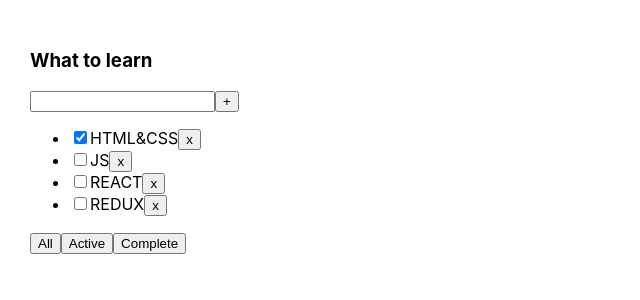
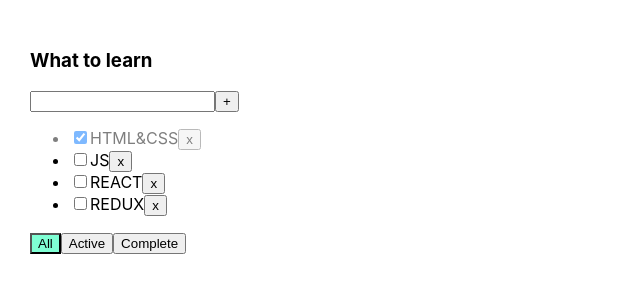
Before and after one commit to AltyAlty/react-project-todo-list, a React (Create React App) app: page / in a window 1280 px wide. Shown: the top 300 px of the page, without its empty margins (0-640 px from the left). Built offline with nearby package versions, Linux system fonts and the light colour scheme.

Commit message:
improve ui a little bit

```diff
--- a/src/App.css
+++ b/src/App.css
@@ -6,3 +6,19 @@
 .App > div {
     margin-right: 50px;
 }
+
+.error {
+    border: 1px solid red;
+}
+
+.error-message {
+    color: red;
+}
+
+.active-filter {
+    background-color: aquamarine;
+}
+
+.is-done {
+    opacity: 0.5;
+}
--- a/src/App.tsx
+++ b/src/App.tsx
@@ -36,6 +36,19 @@
         setTasks(newTasks);
     };
 
+    function changeTaskStatus(taskID: string, isDone: boolean) {
+        let task = tasks.find((t) => t.id === taskID);
+
+        if (task) {
+            task.isDone = isDone;
+        }
+
+        /*При помощи "..." делаем деструктуризацию массива, то кладем в новый массив элементы
+        * другого уже существующего массива, чтобы потом передать новый массив в "setTasks()", так как
+        * только в этом случае хук "useState()" зарегистрирует изменение и сделает ререндер.*/
+        setTasks([...tasks]);
+    };
+
     function changeFilter(value: FilterValuesType) {
         setFilter(value);
     };
@@ -62,6 +75,8 @@
                 removeTasks={removeTask}
                 changeFilter={changeFilter}
                 addTask={addTask}
+                changeTaskStatus={changeTaskStatus}
+                filter={filter}
             />
         </div>
     );
--- a/src/Todolist.tsx
+++ b/src/Todolist.tsx
@@ -13,16 +13,21 @@
     removeTasks: (id: string) => void
     changeFilter: (value: FilterValuesType) => void
     addTask: (title: string) => void
+    changeTaskStatus: (taskID: string, isDone: boolean) => void
+    filter: FilterValuesType
 };
 
 export const Todolist = (props: PropsType) => {
     let [newTaskTitle, setNewTaskTitle] = useState<string>('');
+    let [inputError, setInputError] = useState<string | null>(null);
 
     const onNewTitleChangeHandler = (e: ChangeEvent<HTMLInputElement>) => {
         setNewTaskTitle(e.currentTarget.value);
     };
 
     const onKeyPressHandler = (e: KeyboardEvent<HTMLInputElement>) => {
+        setInputError(null);
+
         if (e.ctrlKey === true && e.charCode === 13) {
             props.addTask(newTaskTitle);
             setNewTaskTitle('');
@@ -30,8 +35,13 @@
     };
 
     const addTask = () => {
-        props.addTask(newTaskTitle);
-        setNewTaskTitle('');
+        /*Метод "trim()" удаляет пробельные символы с начала и конца строки.*/
+        if (newTaskTitle.trim() !== '') {
+            props.addTask(newTaskTitle);
+            setNewTaskTitle('');
+        } else {
+            setInputError('Title is required');
+        }
     };
 
     const onAllClickHandler = () => {
@@ -47,7 +57,6 @@
         props.changeFilter('complete');
     };
 
-
     return (
         <div>
             <h3>{props.title}</h3>
@@ -57,9 +66,12 @@
                        value={newTaskTitle}
                        onChange={onNewTitleChangeHandler}
                        onKeyPress={onKeyPressHandler}
+                       className={inputError ? 'error' : ''}
                 />
 
                 <button onClick={addTask}>+</button>
+
+                {inputError && <div className='error-message'>{inputError}</div>}
             </div>
 
             <ul>
@@ -69,9 +81,23 @@
                             props.removeTasks(t.id);
                         };
 
+                        const onChangeStatusHandler = (e: ChangeEvent<HTMLInputElement>) => {
+                            /*"e.currentTarget.checked" будет меняться на противоположное значение
+                            * в момент нажатия, так как чекбокс попробует измениться, поэтому в
+                            * функцию будет приходить то значение, на которое мы хотим изменить
+                            * чекбокс.*/
+                            props.changeTaskStatus(t.id, e.currentTarget.checked);
+                        };
+
                         return (
-                            <li key={t.id}>
-                                <input type='checkbox' checked={t.isDone}/><span>{t.title}</span>
+                            <li key={t.id} className={t.isDone ? 'is-done' : ''}>
+                                <input type='checkbox'
+                                       checked={t.isDone}
+                                       onChange={onChangeStatusHandler}
+                                />
+
+                                <span>{t.title}</span>
+
                                 <button onClick={onRemoveHandler}>x</button>
                             </li>
                         );
@@ -80,9 +106,17 @@
             </ul>
 
             <div>
-                <button onClick={onAllClickHandler}>All</button>
-                <button onClick={onActiveClickHandler}>Active</button>
-                <button onClick={onCompleteClickHandler}>Complete</button>
+                <button className={props.filter === 'all' ? 'active-filter' : ''}
+                        onClick={onAllClickHandler}>All
+                </button>
+
+                <button className={props.filter === 'active' ? 'active-filter' : ''}
+                        onClick={onActiveClickHandler}>Active
+                </button>
+
+                <button className={props.filter === 'complete' ? 'active-filter' : ''}
+                        onClick={onCompleteClickHandler}>Complete
+                </button>
             </div>
         </div>
     );
```
